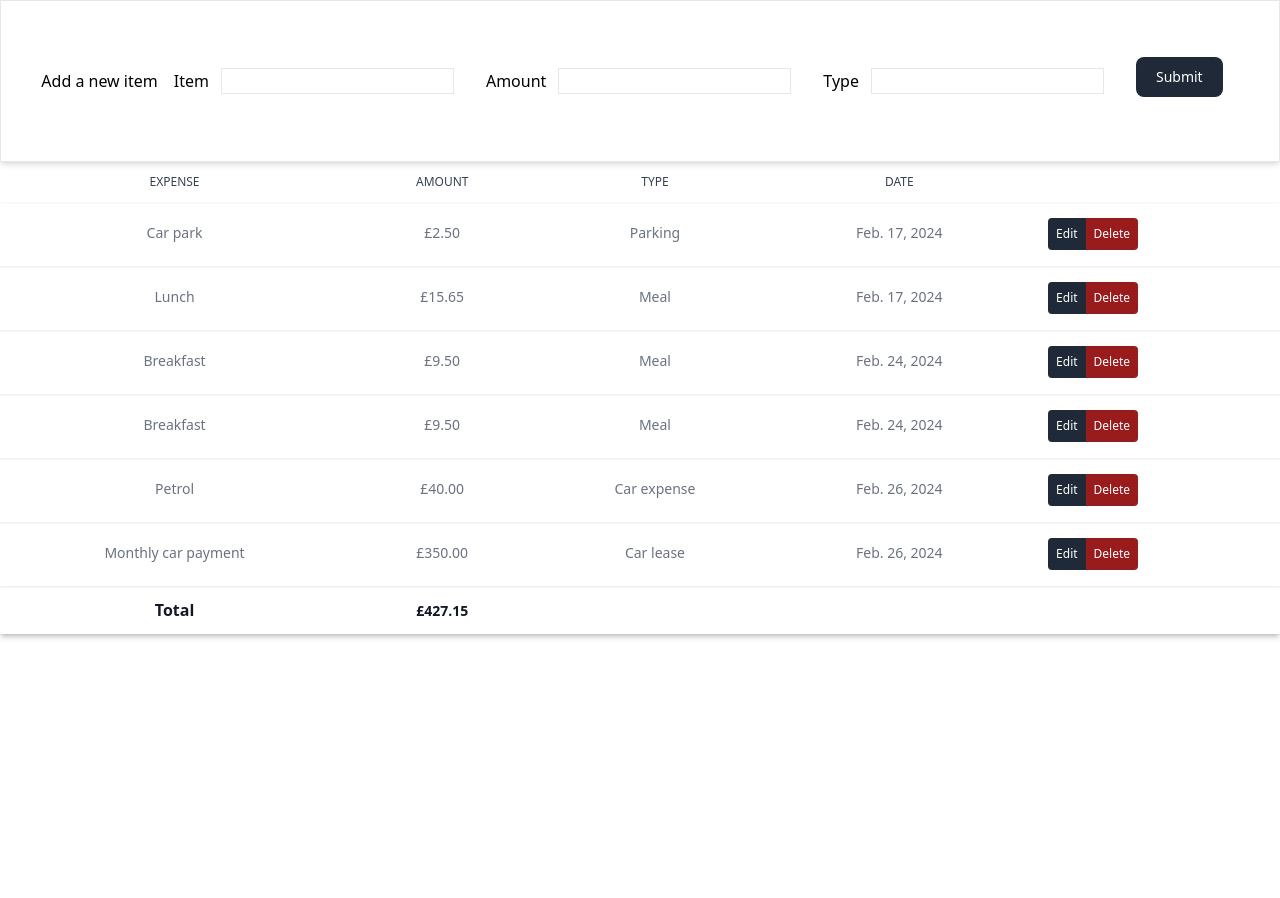
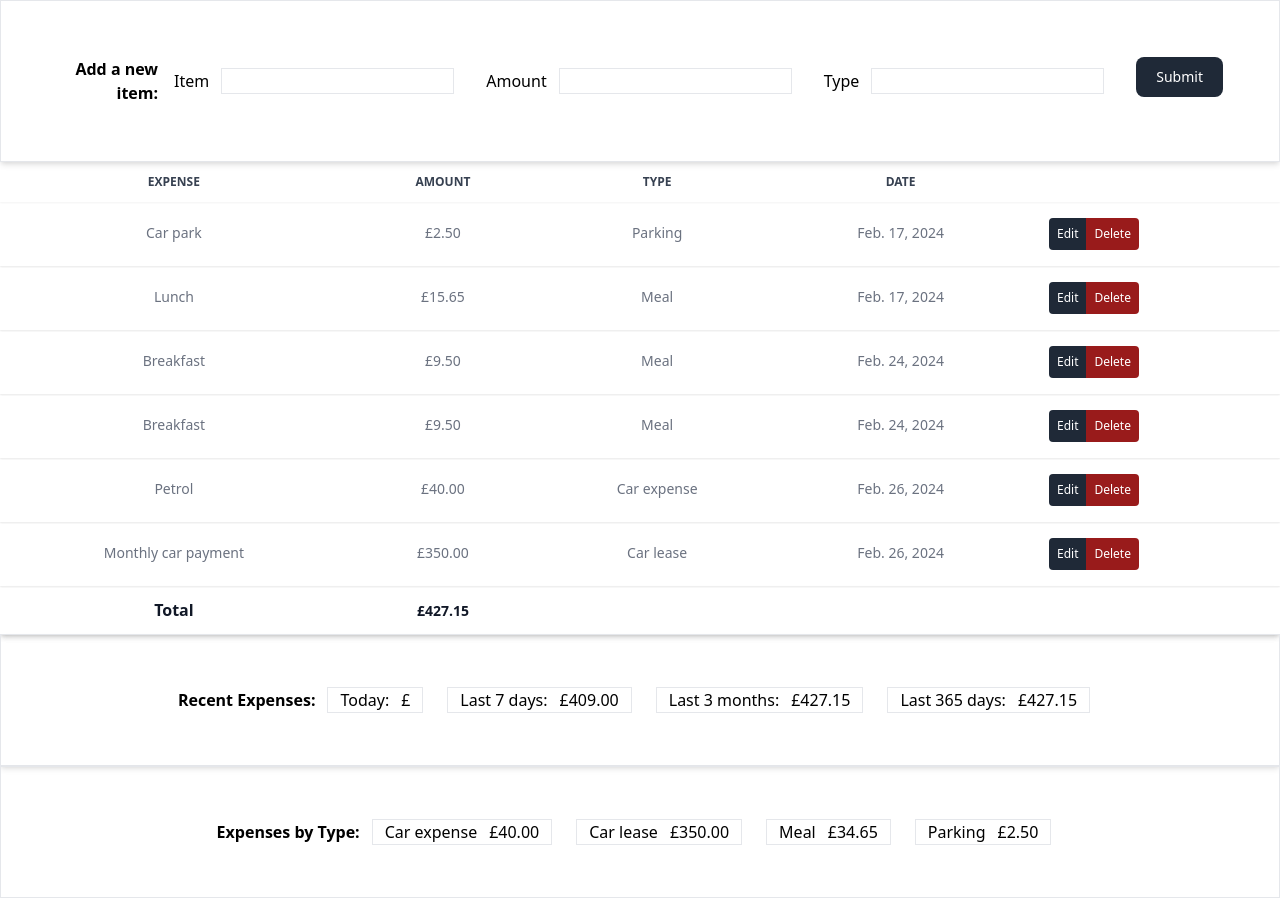
Before and after one commit to ZaidaMM/capstone, a Django app: page / in a window 1280 px wide. Shown: the part 72-970 px from the top of the page. Before the commit the page ends 711 px from the top, so only its background shows below. Run offline with Django 4.2, Linux system fonts and the light colour scheme; data comes from the database, SQL or seed files in the repository; both versions use the stored data as it was after the commit; style sheets or scripts are compiled from the project's sources.

Commit message:
Recent expenses and expenses by type setup

```diff
--- a/myexpensetracker/templates/myexpensetracker/index.html
+++ b/myexpensetracker/templates/myexpensetracker/index.html
@@ -5,7 +5,7 @@
   <div
     class="form-container py-10 px-10 flex flex-col lg:flex-row md:flex grow md:justify-center items-center border border-sky-500 rtl:text-right text-right shadow-md"
   >
-    <h1>Add a new item</h1>
+    <h1 class="font-semibold">Add a new item:</h1>
     <div class="m-4 flex justify-center items-center">
       <div>
         <label class="mr-3" for="item">Item </label>
@@ -40,7 +40,7 @@
     <div
       class="table-header-group text-xs text-gray-700 uppercase shadow-sm dark:bg-gray-700 dark:text-gray-400"
     >
-      <div class="table-row">
+      <div class="table-row font-semibold">
         <div class="table-cell px-6 py-3" scope="col">Expense</div>
         <div class="table-cell px-6 py-3" scope="col">Amount</div>
         <div class="table-cell px-6 py-3" scope="col">Type</div>
@@ -86,5 +86,39 @@
     </div>
   </div>
 </div>
+<div class=" py-10 px-10 flex flex-col lg:flex-row md:flex grow md:justify-center items-center border border-sky-500 rtl:text-right text-right shadow-md">
+  <h1 class="font-semibold">Recent Expenses: </h1>
+  <div class="flex flex-row items-center border border-sky-500 rtl:text-right text-right px-3 m-3">
+    <p class="title pr-3">Today: </p>
+    <p >  £{{ today_total.amount__sum|floatformat:2}}</p>
+
+  </div>
+  <div class="flex flex-row items-center border border-sky-500 rtl:text-right text-right px-3 m-3">
+    <p class="title pr-3">Last 7 days: </p>
+    <p > £{{ seven_day_total.amount__sum|floatformat:2  }}</p>
+
+  </div>
+  <div class="flex flex-row items-center border border-sky-500 rtl:text-right text-right px-3 m-3" >
+    <p class="title pr-3">Last 3 months: </p>
+    <p > £{{ three_months_total.amount__sum|floatformat:2  }}</p>
+
+  </div>
+  <div class="flex flex-row items-center border border-sky-500 rtl:text-right text-right px-3 m-3">
+    <p class="title pr-3">Last 365 days: </p>
+    <p > £{{ last_year_total.amount__sum |floatformat:2 }}</p>
+
+  </div>
+</div>
+
+<div class=" py-10 px-10 flex flex-col lg:flex-row md:flex grow md:justify-center items-center border border-sky-500 rtl:text-right text-right shadow-md">
+  <h1 class="font-semibold">Expenses by Type: </h1>
+  {% for item in expenses_by_type %}
+  <div class="flex flex-row items-center border border-sky-500 rtl:text-right text-right px-3 m-3">
+    <p class="title pr-3"> {{ item.type }} </p>
+    <p > £{{ item.amount__sum |floatformat:2 }}</p>
+
+  </div>
+  {% endfor %}
+</div>
 
 {% endblock %}
--- a/myexpensetracker/templates/myexpensetracker/layout.html
+++ b/myexpensetracker/templates/myexpensetracker/layout.html
@@ -6,7 +6,7 @@
     <meta charset="UTF-8" />
     <meta name="viewport" content="width=device-width, initial-scale=1.0" />
     <link rel="stylesheet" href="{% static 'myexpensetracker/styles.css' %}" />
-    <title>Document</title>
+    <title>MyExpenseTracker</title>
   </head>
   <body>
 
--- a/myexpensetracker/views.py
+++ b/myexpensetracker/views.py
@@ -1,9 +1,15 @@
+import datetime
+from datetime import timedelta, date
 from django.shortcuts import redirect, render
 from django.db.models import Sum
 from .models import Expense
 from .forms import ExpenseForm
 
 # Create your views here.
+
+def days_ago(n):
+  return date.today() - timedelta(n)
+
 def index(request):
   if request.method == "POST":
     item = ExpenseForm(request.POST)
@@ -14,7 +20,25 @@ def index(request):
   expense_form = ExpenseForm()
   amount_total = items.aggregate(Sum('amount'))
 
-  return render(request, 'myexpensetracker/index.html', {'expense_form':expense_form, 'items':items, 'amount_total':amount_total})
+  today_figure = days_ago(1)
+  data = Expense.objects.filter(timestamp__gt=today_figure)
+  today_total = data.aggregate(Sum('amount'))
+
+  last_seven_days = days_ago(7)
+  data = Expense.objects.filter(timestamp__gt=last_seven_days)
+  seven_day_total = data.aggregate(Sum('amount'))
+
+  last_three_months = days_ago(90)
+  data = Expense.objects.filter(timestamp__gt=last_three_months)
+  three_months_total = data.aggregate(Sum('amount'))
+
+  last_year = days_ago(365)
+  data = Expense.objects.filter(timestamp__gt=last_year)
+  last_year_total = data.aggregate(Sum('amount'))
+
+  expenses_by_type = Expense.objects.filter().values('type').order_by('type').annotate(Sum('amount'))
+
+  return render(request, 'myexpensetracker/index.html', {'expense_form':expense_form, 'items':items, 'amount_total':amount_total, 'seven_day_total':seven_day_total, 'today_total':today_total, 'three_months_total':three_months_total, 'last_year_total':last_year_total, 'expenses_by_type':expenses_by_type})
 
 def edit(request,id):
   item = Expense.objects.get(id=id)
```
Also changed, not shown: db.sqlite3.
